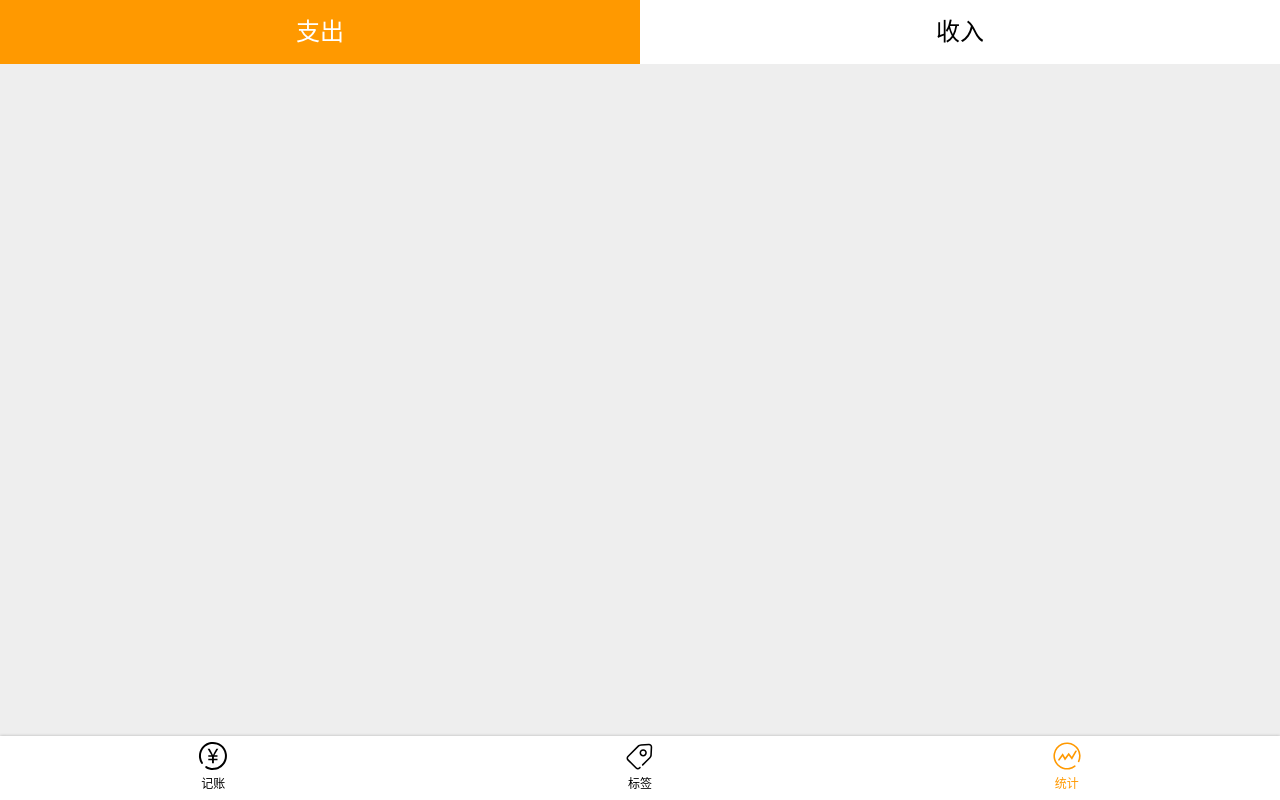
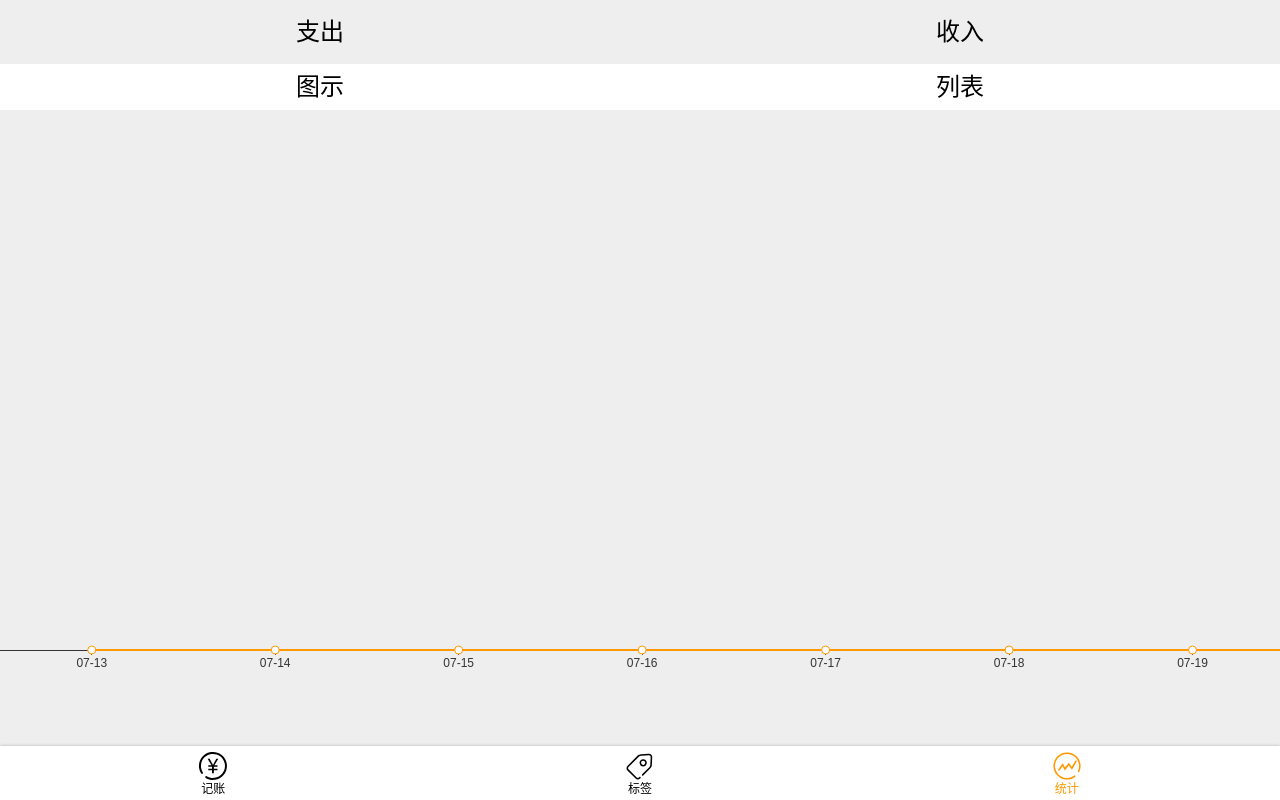
Before and after one commit to LWeibing/money-test-react, a React app: page /#/statistics in a window 1280 px wide. Built offline with nearby package versions, Linux system fonts and the light colour scheme.

Commit message:
解决一些bug

```diff
--- a/package.json
+++ b/package.json
@@ -27,6 +27,7 @@
     "dayjs": "^1.8.33",
     "dotenv": "8.2.0",
     "dotenv-expand": "5.1.0",
+    "echarts": "^4.8.0",
     "eslint": "^6.6.0",
     "eslint-config-react-app": "^5.2.1",
     "eslint-loader": "3.0.3",
@@ -43,6 +44,7 @@
     "jest-environment-jsdom-fourteen": "1.0.1",
     "jest-resolve": "24.9.0",
     "jest-watch-typeahead": "0.4.2",
+    "lodash": "^4.17.20",
     "mini-css-extract-plugin": "0.9.0",
     "node-sass": "npm:dart-sass",
     "optimize-css-assets-webpack-plugin": "5.0.3",
@@ -95,6 +97,8 @@
   },
   "devDependencies": {
     "@types/classnames": "2.2.6",
+    "@types/echarts": "^4.6.4",
+    "@types/lodash": "^4.14.159",
     "@types/react-router-dom": "^5.1.5",
     "@types/styled-components": "^5.1.2",
     "@types/webpack-env": "^1.15.2",
--- /dev/null
+++ b/src/components/Chart.tsx
@@ -0,0 +1,29 @@
+import styled from 'styled-components';
+import React, {useEffect, useRef} from 'react';
+import echarts from 'echarts'
+
+const Wrapper = styled.div`
+ width: 430%;
+  height: 75vh;
+`;
+type Props = {
+  option?: {}
+}
+const Chart: React.FC<Props> = (props) => {
+  const {option} = props;
+  const container = useRef(null);
+  const chart = useRef(null);
+  useEffect(() => {
+    // @ts-ignore
+    chart.current=echarts.init(container.current)
+  }, []);
+  useEffect(()=>{
+    // @ts-ignore
+    chart.current.setOption(option)
+  },[option])
+  return (
+    <Wrapper ref={container}/>
+  );
+};
+
+export {Chart};
--- a/src/components/Money/TypeSection.tsx
+++ b/src/components/Money/TypeSection.tsx
@@ -9,27 +9,24 @@ const Wrapper = styled.section`
     font-size: 24px;
      >li{
        width: 50%;
-       line-height: 64px;
        display: flex;
        justify-content: center;
        align-items: center;
        position: relative;
-       &.selected {
-        background: rgb(255, 153, 0);
-        color: white;
-      }
      }
   }
 `;
 
 type Props = {
-  value: '-' | '+';
-  onChange: (value: '-' | '+') => void
+  value: '-' | '+' | 'dataImg' | 'dataList';
+  onChange: (value: '-' | '+' | 'dataImg' | 'dataList') => void
+  typeArray: any
 }
 const TypeSection: React.FC<Props> = (props) => {
-  const typeMap = {'-': '支出', '+': '收入'};
+  const typeMap = {'-': '支出', '+': '收入', 'dataImg': '图示', 'dataList': '列表'};
   type Keys = keyof typeof typeMap // 获取 typeMap 的key作为类型
-  const [typeList] = useState<Keys[]>(['-', '+']);
+  const typeArray = props.typeArray;
+  const [typeList] = useState<Keys[]>(typeArray);
   const type = props.value;
   return (
     <Wrapper>
--- a/src/components/Nav.tsx
+++ b/src/components/Nav.tsx
@@ -9,7 +9,7 @@ require('icons/statistics.svg');
 
 const NavWrapper = styled.nav`
   background: white;
-  line-height: 24px;
+  line-height: 14px;
   box-shadow: 0 0 3px rgba(0, 0, 0, 0.25);
   font-size: 12px;
   > ul {
--- a/src/hooks/useRecords.tsx
+++ b/src/hooks/useRecords.tsx
@@ -4,7 +4,7 @@ import {useUpdate} from './useUpdate';
 export type RecordItem = {
   tagIds: number[]
   note: string
-  type: '-' | '+'
+  type: '-' | '+' | 'dataImg' | 'dataList'
   amount: number
   createdAt: string
 }
--- /dev/null
+++ b/src/lib/clone.tsx
@@ -0,0 +1,5 @@
+function clone<T>(data: T): T {
+  return JSON.parse(JSON.stringify(data));
+}
+
+export {clone};
--- a/src/views/Money.tsx
+++ b/src/views/Money.tsx
@@ -13,8 +13,14 @@ const MyLayout = styled(Layout)`
   display: flex;
   flex-direction: column;
 `;
-
-type Type = '-' | '+';
+const TabWrapper = styled.div`
+  line-height: 64px;
+  /deep/ li.selected{
+    background: rgb(255, 153, 0);
+    color: white;
+  }
+`;
+type Type = '-' | '+' | 'dataImg' | 'dataList';
 
 const defaultFormData = {
   type: '-' as Type,
@@ -41,7 +47,9 @@ function Money(this: any) {
   };
   return (
     <MyLayout scrollTop={9999}>
-      <TypeSection value={selected.type} onChange={(type) => onChange({type})}/>
+      <TabWrapper>
+        <TypeSection typeArray={['-', '+']} value={selected.type} onChange={(type) => onChange({type})}/>
+      </TabWrapper>
       <TagsSection value={selected.tagIds} onChange={(tagIds) => onChange({tagIds})}/>
       <NoteSection value={selected.note} text="备注" type="text" onChange={(note) => onChange({note})}/>
       <NoteSection value={selected.createdAt} text="日期" type="date" onChange={(createdAt) => onChange({createdAt})}/>
--- a/src/views/Statistics.tsx
+++ b/src/views/Statistics.tsx
@@ -5,9 +5,27 @@ import styled from 'styled-components';
 import {RecordItem, useRecords} from '../hooks/useRecords';
 import {useTags} from '../hooks/useTags';
 import dayjs from 'dayjs';
+import {Chart} from '../components/Chart';
+import _ from 'lodash';
 
-const Tab = styled.div`
+const ShowTabWrapper = styled.div`
   background: white;
+  line-height: 46px;
+   /deep/ li.selected {
+      color: inherit;
+      border-bottom: 2px solid rgb(255, 153, 0);
+    }
+`;
+const TabWrapper = styled.div`
+  line-height: 64px;
+  /deep/ li.selected{
+    background: rgb(255, 153, 0);
+    color: white;
+  }
+`;
+const ChartWrapper = styled.div`
+
+  overflow:auto;
 `;
 const timeTitle = (string: string) => {
   const day = dayjs(string);
@@ -49,13 +67,82 @@ const Item = styled.div`
 `;
 
 function Statistics() {
-  const [type, setType] = useState<'-' | '+'>('-');
+  const [type, setType] = useState<'-' | '+' | 'dataImg' | 'dataList'>('-');
+  const [type1, setType2] = useState<'-' | '+' | 'dataImg' | 'dataList'>('dataImg');
   const {records} = useRecords();
   const {getName} = useTags();
   const hash: { [k: string]: RecordItem[] } = {};
   const selectedRecords = records.filter(r => r.type === type);
+
+  const groupList = () => {
+    type Result = {
+      title: string; total?: number; items: RecordItem[];
+    }[];
+    const newList = records.filter(r => r.type === type).sort((a, b) => dayjs(b.createdAt).valueOf() - dayjs(a.createdAt).valueOf());
+    if (newList.length === 0) {return [];}
+    const result: Result = [{title: dayjs(newList[0].createdAt).format('YYYY-MM-DD'), items: [newList[0]]}];
+    for (let i = 1; i < newList.length; i++) {
+      const current = newList[i];
+      const last = result[result.length - 1];
+      if (dayjs(last.title).isSame(dayjs(current.createdAt), 'day')) {
+        last.items.push(current);
+      } else {
+        result.push({title: dayjs(current.createdAt).format('YYYY-MM-DD'), items: [current]});
+      }
+    }
+    result.map(group => {
+      group.total = group.items.reduce((sum, item) => sum + item.amount, 0);
+    });
+    return result;
+  };
+  const group = groupList();
+  const getOption = () => {
+    const today = new Date();
+    const array = [];
+    for (let i = 0; i <= 29; i++) {
+      const key = dayjs(today).subtract(i, 'day').format('YYYY-MM-DD');
+      const found = _.find(group, {title: key});
+      array.push({key: key, value: found && found.total || 0});
+    }
+    array.reverse();
+    const keys = array.map(item => item.key);
+    const values = array.map(item => item.value);
+    return {
+      tooltip: {
+        show: true,
+        triggerOn: 'click',
+        formatter: '{c}',
+        position: 'top'
+      },
+      grid: {
+        left: 0,
+        right: 0
+      },
+      xAxis: {
+        axisTick: {alignWithLabel: true},
+        type: 'category',
+        data: keys,
+        axisLabel: {
+          formatter: function (value: string) {
+            return value.substr(5);
+          }
+        }
+      },
+      yAxis: {
+        type: 'value',
+        show: false
+      },
+      series: [{
+        itemStyle: {color: 'rgb(255, 153, 0)'},
+        symbolSize: 8,
+        data: values,
+        type: 'line'
+      }]
+    };
+  };
+
   selectedRecords.forEach(r => {
-    const key = r.createdAt
+    const key = r.createdAt;
     if (!(key in hash)) {
       hash[key] = [];
     }
@@ -68,14 +155,13 @@ function Statistics() {
     if (a[0] < b[0]) return 1;
     return 0;
   });
-  return (
-    <Layout>
-      <Tab>
-        <TypeSection value={type} onChange={value => setType(value)}/>
-      </Tab>
+
+  const dataList = (
+    <div>
       {array.map(([date, records]) => <div key={date}>
         <Header>
           {timeTitle(date)}
+          <span>¥ {group.map(r => r.title === date ? r.total : '')}</span>
         </Header>
         <div>
           {records.map(r => {
@@ -91,6 +177,22 @@ function Statistics() {
           })}
         </div>
       </div>)}
+    </div>
+  );
+  const dataImg = (
+    <ChartWrapper>
+      <Chart option={getOption()}/>
+    </ChartWrapper>
+  );
+  return (
+    <Layout>
+      <TabWrapper>
+        <TypeSection typeArray={['-', '+']} value={type} onChange={value => setType(value)}/>
+      </TabWrapper>
+      <ShowTabWrapper>
+        <TypeSection typeArray={['dataImg', 'dataList']} value={type1} onChange={value => setType2(value)}/>
+      </ShowTabWrapper>
+      {type1 === 'dataImg' ? dataImg : dataList}
     </Layout>
   );
 }
```
Also changed, not shown: 1 other file (tests, documents, lock files or other folders).
